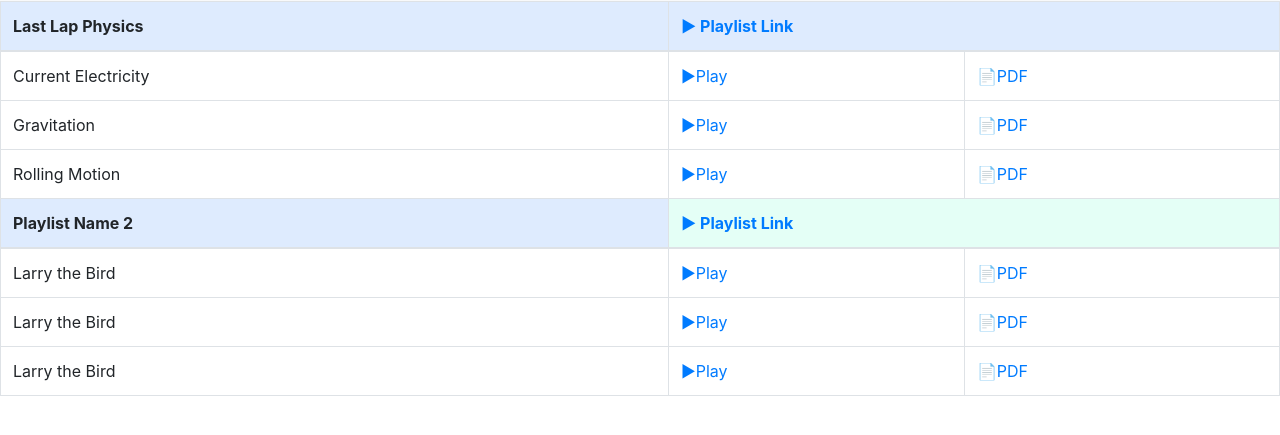
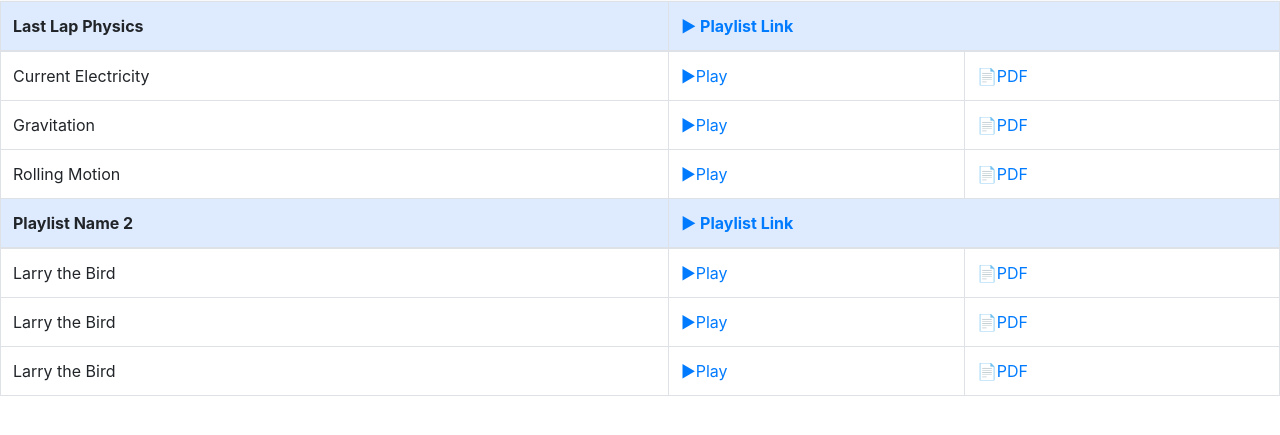
Before and after one commit to uncoderepo/index, a plain HTML site: page index.html in a window 1280 px wide. Shown: the part 55-490 px from the top of the page. Drawn offline with nearby package versions, Linux system fonts and the light colour scheme.

Commit message:
Update index.html

```diff
--- a/index.html
+++ b/index.html
@@ -81,7 +81,7 @@
 		<thead>
 			<tr>
 				<th bgcolor="#DEEBFE" colspan="2">Playlist Name 2</th>
-				<th bgcolor="#E4FFF6" colspan="2"><a href="https://www.youtube.com/playlist?list=PLQQJdz2vYgSUsJlR5nmJR0O6BT1ncV6J1" target="_blank">▶ Playlist Link</a>
+				<th bgcolor="#DEEBFE" colspan="2"><a href="https://www.youtube.com/playlist?list=PLQQJdz2vYgSUsJlR5nmJR0O6BT1ncV6J1" target="_blank">▶ Playlist Link</a>
 				</th>
 			</tr>
     </thead>
```
